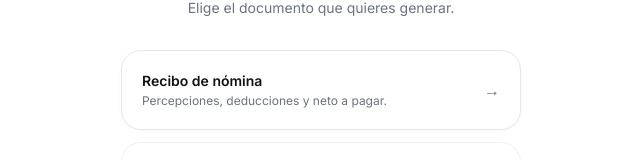
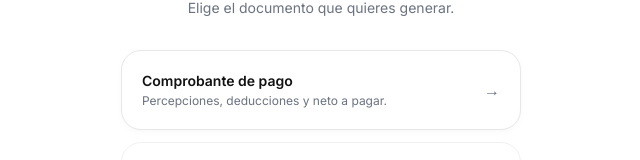
Before and after one commit to EcvServer-cloud/ilovequote, a SvelteKit app: page /docs/rh in a window 1280 px wide. Shown: the part 150-310 px from the top of the page, without its empty margins (319-959 px from the left). Built offline with nearby package versions, Linux system fonts and the light colour scheme.

Commit message:
Add files via upload

```diff
--- a/src/routes/docs/rh/+page.svelte
+++ b/src/routes/docs/rh/+page.svelte
@@ -6,7 +6,7 @@
 
 	const documentos = [
 		{
-			title: 'Recibo de nómina',
+			title: 'Comprobante de pago',
 			description: 'Percepciones, deducciones y neto a pagar.',
 			href: `${base}/docs/rh/recibo-nomina`,
 			disabled: false
```
